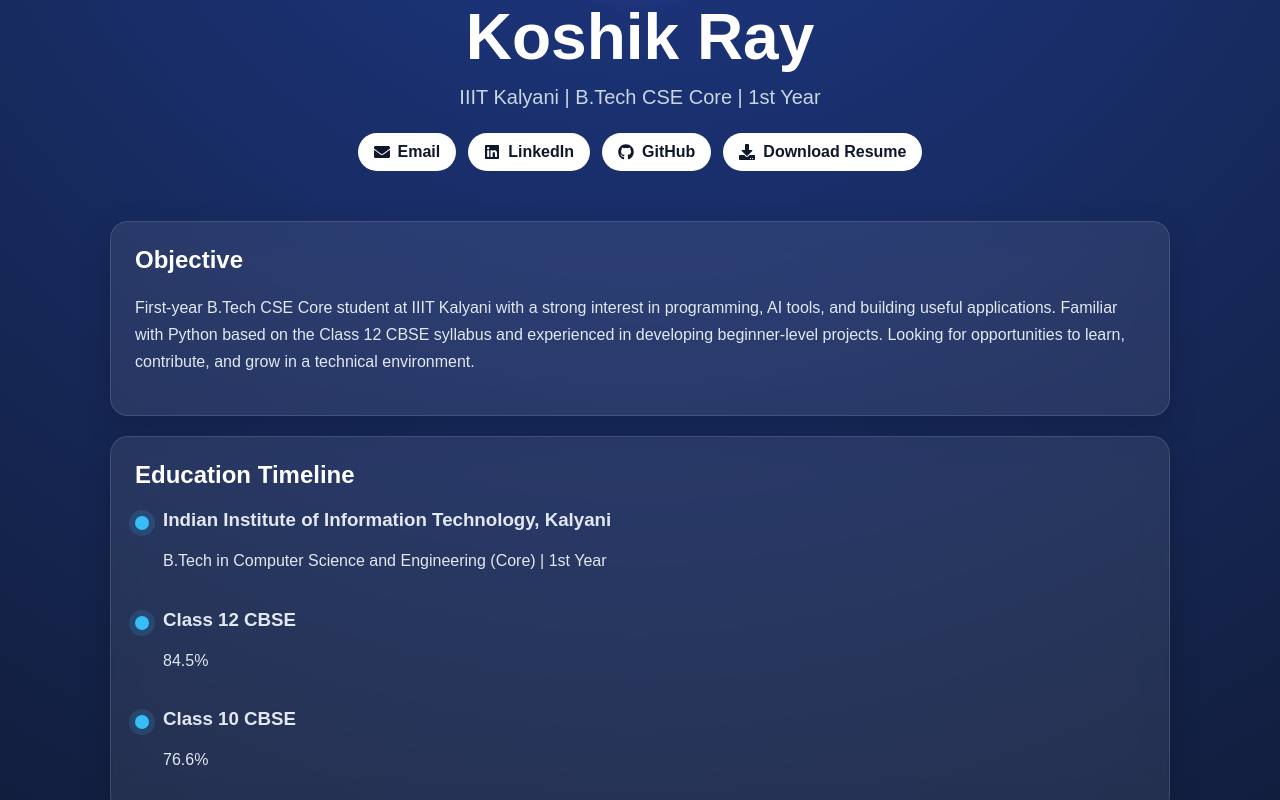
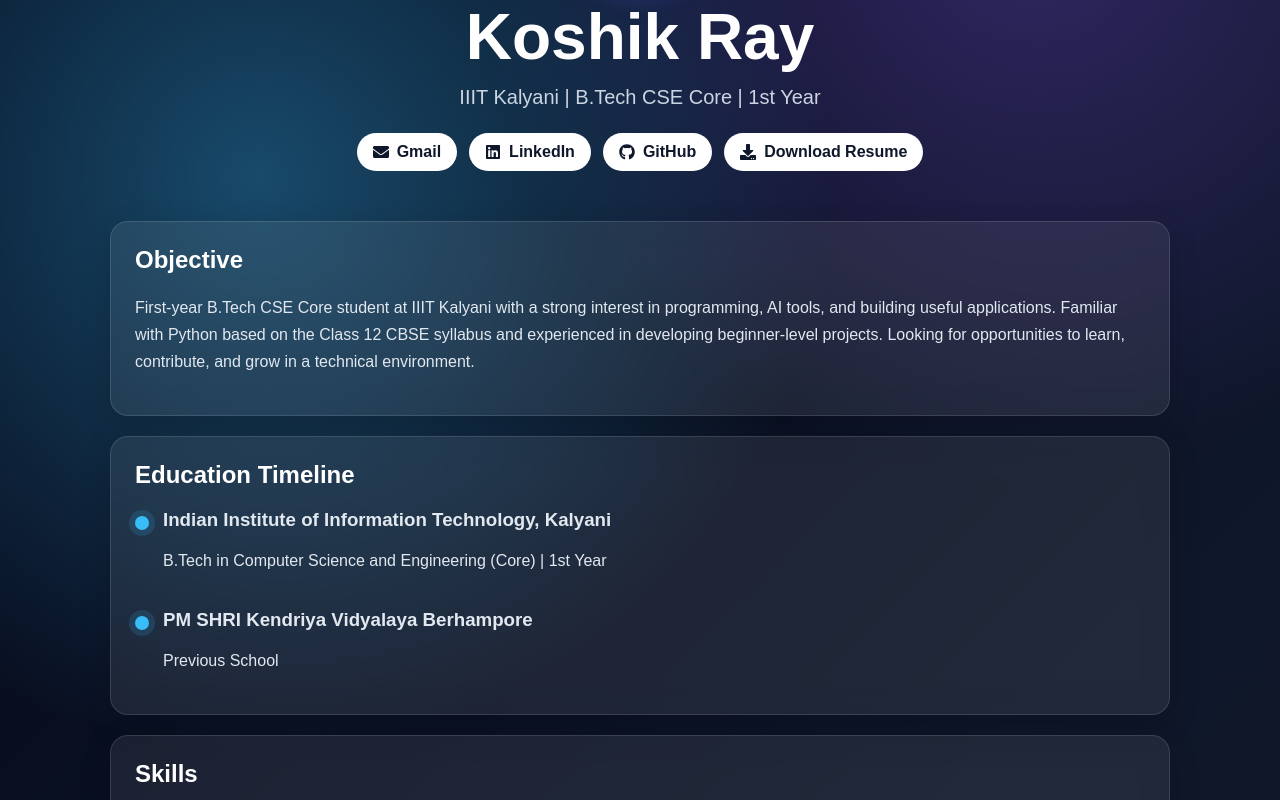
Before and after one commit to koshik7/PORTFOLIO, a Next.js app: page / in a window 1280 px wide. Shown: the part 340-1140 px from the top of the page. Built offline with nearby package versions, Linux system fonts and the light colour scheme.

Commit message:
PORTFOLIO

```diff
--- a/src/app/globals.css
+++ b/src/app/globals.css
@@ -11,13 +11,22 @@
   margin: 0;
   padding: 0;
   font-family: Arial, sans-serif;
-  background: radial-gradient(circle at top, #1e3a8a, #0f172a 60%);
+  min-height: 100%;
   color: #e2e8f0;
+  background:
+    radial-gradient(circle at 20% 20%, rgba(56, 189, 248, 0.35), transparent 25%),
+    radial-gradient(circle at 80% 10%, rgba(139, 92, 246, 0.3), transparent 22%),
+    radial-gradient(circle at 80% 80%, rgba(37, 99, 235, 0.28), transparent 24%),
+    linear-gradient(135deg, #020617, #0f172a 55%, #111827);
 }
 
 html.light body {
-  background: linear-gradient(135deg, #eff6ff, #dbeafe);
   color: #0f172a;
+  background:
+    radial-gradient(circle at 20% 20%, rgba(56, 189, 248, 0.25), transparent 25%),
+    radial-gradient(circle at 80% 10%, rgba(139, 92, 246, 0.18), transparent 22%),
+    radial-gradient(circle at 80% 80%, rgba(37, 99, 235, 0.16), transparent 24%),
+    linear-gradient(135deg, #eff6ff, #dbeafe 55%, #ffffff);
 }
 
 a {
@@ -48,7 +57,7 @@
 }
 
 html.light .navbar {
-  background: rgba(255, 255, 255, 0.7);
+  background: rgba(255, 255, 255, 0.72);
   border-color: rgba(15, 23, 42, 0.08);
 }
 
@@ -214,7 +223,7 @@
 }
 
 html.light .card {
-  background: rgba(255, 255, 255, 0.8);
+  background: rgba(255, 255, 255, 0.82);
   border-color: rgba(15, 23, 42, 0.08);
 }
 
@@ -237,7 +246,7 @@
 }
 
 html.light .project-card {
-  background: rgba(255, 255, 255, 0.55);
+  background: rgba(255, 255, 255, 0.6);
   border-color: rgba(15, 23, 42, 0.08);
 }
 
--- a/src/app/page.tsx
+++ b/src/app/page.tsx
@@ -88,7 +88,7 @@
 
         <div className="socials">
           <a href="mailto:koshikray777@gmail.com">
-            <FaEnvelope /> Email
+            <FaEnvelope /> Gmail
           </a>
           <a
             href="https://www.linkedin.com/in/koshik-ray-929656436"
@@ -131,15 +131,8 @@
           <div className="timelineItem">
             <span className="dot" />
             <div>
-              <h3>Class 12 CBSE</h3>
-              <p>84.5%</p>
-            </div>
-          </div>
-          <div className="timelineItem">
-            <span className="dot" />
-            <div>
-              <h3>Class 10 CBSE</h3>
-              <p>76.6%</p>
+              <h3>PM SHRI Kendriya Vidyalaya Berhampore</h3>
+              <p>Previous School</p>
             </div>
           </div>
         </div>
```
